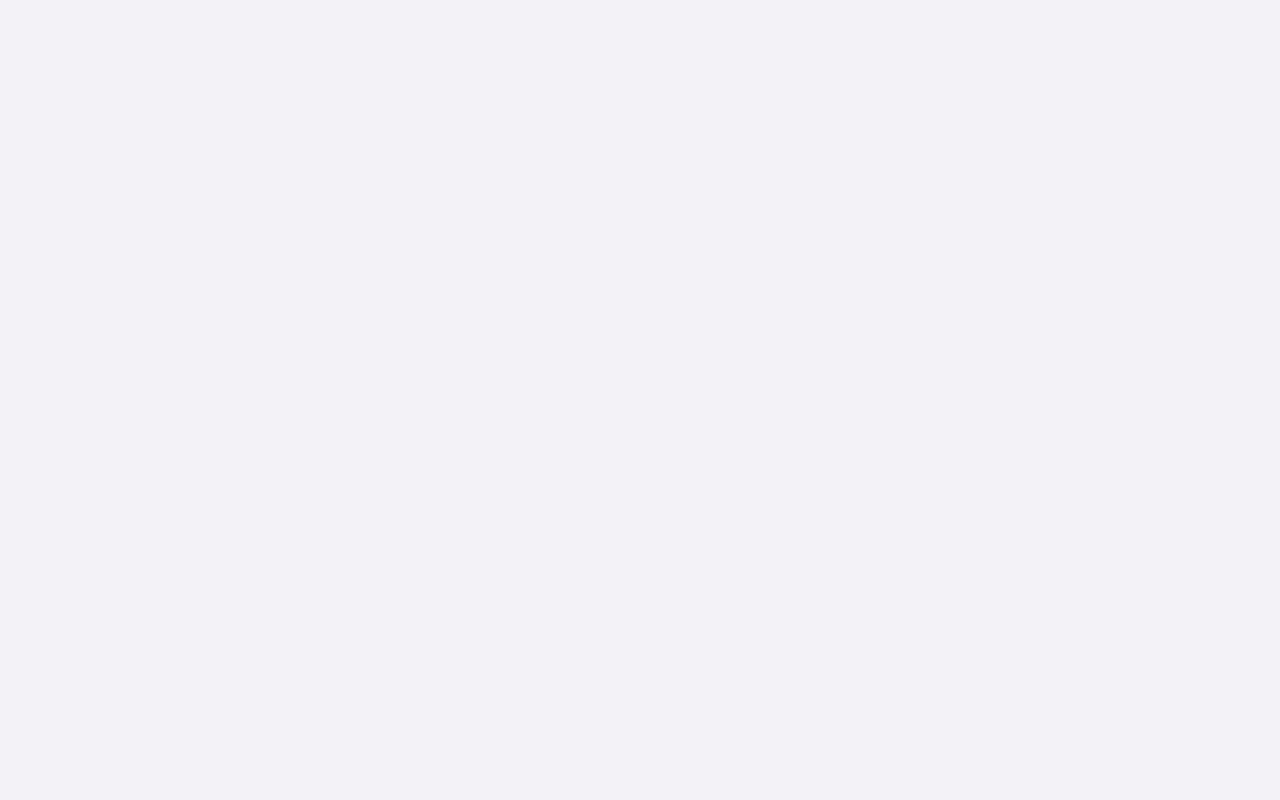
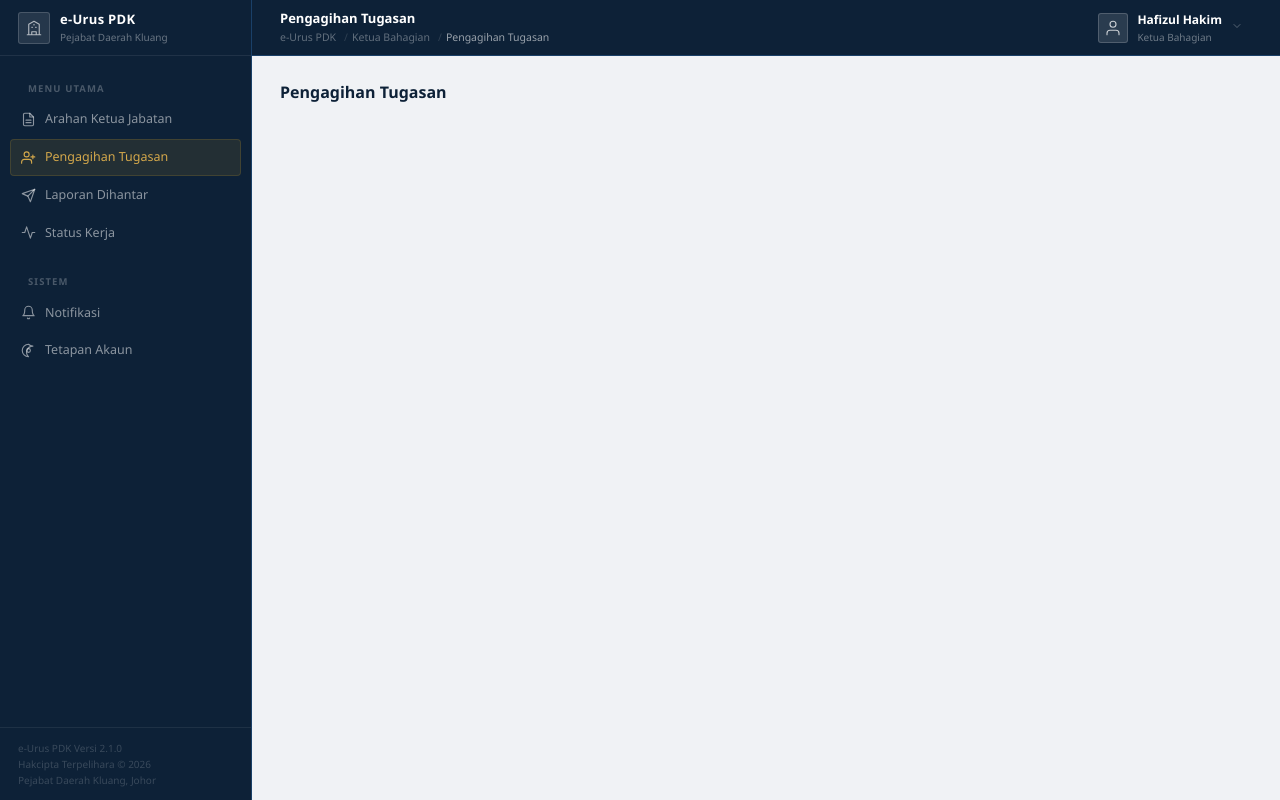
Before and after one commit to tirazman/TRIPLEA-SCSE2243-ADP-PROJECT1, a React (Vite) app in the folder frontend/: page /ketua-bahagian/pengagihan-tugasan in a window 1280 px wide. Before the commit this address had no page. Built offline with nearby package versions, Linux system fonts and the light colour scheme.

Commit message:
Add Dashboard Ketua Bahagian

```diff
--- a/frontend/src/App.jsx
+++ b/frontend/src/App.jsx
@@ -4,7 +4,12 @@ import Login from "./view/Auth/Login";
 
 import PTDashboard from "./view/PembantuTadbir/PTDashboard";
 import KJDashboard from "./view/KetuaJabatan/KJDashboard";
+
 import KBDashboard from "./view/KetuaBahagian/KBDashboard";
+import KBArahanKetuaJabatan from "./view/KetuaBahagian/KBArahanKetuaJabatan";
+import KBPengagihanTugasan from "./view/KetuaBahagian/KBPengagihanTugasan";
+import KBLaporanDihantar from "./view/KetuaBahagian/KBLaporanDihantar";
+import KBStatusKerja from "./view/KetuaBahagian/KBStatusKerja";
 
 import PPLDashboard from "./view/PegawaiPenyediaLaporan/PPLDashboard";
 import PPLStatusKerja from "./view/PegawaiPenyediaLaporan/PPLStatusKerja";
@@ -22,7 +27,15 @@ function App() {
 
         <Route path="/pembantu-tadbir" element={<PTDashboard />} />
         <Route path="/ketua-jabatan" element={<KJDashboard />} />
-        <Route path="/ketua-bahagian" element={<KBDashboard />} />
+
+        {/*Ketua Bahagian — nested so <Outlet /> inside KBDashboard (the layout wrapper) has somewhere to render the actual page.*/}
+        <Route path="/ketua-bahagian" element={<KBDashboard />}>
+          <Route index element={<Navigate to="arahan-ketua-jabatan" replace />} />
+          <Route path="arahan-ketua-jabatan" element={<KBArahanKetuaJabatan />} />
+          <Route path="pengagihan-tugasan" element={<KBPengagihanTugasan />} />
+          <Route path="laporan-dihantar" element={<KBLaporanDihantar />} />
+          <Route path="status-kerja" element={<KBStatusKerja />} />
+        </Route>
 
         {/* Pegawai Penyedia Laporan */}
         <Route path="/pegawai-penyedia" element={<PPLDashboard />}>
--- /dev/null
+++ b/frontend/src/view/KetuaBahagian/KBArahanKetuaJabatan.jsx
@@ -0,0 +1,19 @@
+import Navbar from "../../components/common/navbar";
+
+export default function KBArahanKetuaJabatan() {
+  return (
+    <>
+      <Navbar
+        title="Arahan Ketua Jabatan"
+        breadcrumbItems={["e-Urus PDK", "Ketua Bahagian", "Arahan Ketua Jabatan"]}
+        userName="Hafizul Hakim"
+        userRole="Ketua Bahagian"
+      />
+      <div className="content">
+        <h2 style={{ fontSize: 16, fontWeight: 700, color: "var(--navy)" }}>
+          Arahan Ketua Jabatan
+        </h2>
+      </div>
+    </>
+  );
+}
--- a/frontend/src/view/KetuaBahagian/KBDashboard.jsx
+++ b/frontend/src/view/KetuaBahagian/KBDashboard.jsx
@@ -1,7 +1,59 @@
-function KBDashboard() {
-  return (
-    <h1>Ketua Bahagian Dashboard</h1>
-  );
+import DashboardLayout from "../../components/common/DashboardLayout";
+
+/**
+ * KBDashboard — role-specific container for Ketua Bahagian.
+ * Defines this role's menu items here, then hands them to the shared
+ * DashboardLayout (which renders Sidebar + <Outlet /> for the actual page).
+ *
+ * Note: "Notifikasi" and "Tetapan Akaun" are NOT listed here — those are
+ * already hardcoded into the shared Sidebar's "Sistem" section.
+ */
+const menuItems = [
+  {
+    label: "Arahan Ketua Jabatan",
+    path: "/ketua-bahagian/arahan-ketua-jabatan",
+    icon: (
+      <svg viewBox="0 0 24 24" fill="none" stroke="currentColor" strokeLinecap="round" strokeLinejoin="round">
+        <path d="M14 2H6a2 2 0 00-2 2v16a2 2 0 002 2h12a2 2 0 002-2V8z" />
+        <polyline points="14 2 14 8 20 8" />
+        <line x1="16" y1="13" x2="8" y2="13" />
+        <line x1="16" y1="17" x2="8" y2="17" />
+      </svg>
+    ),
+  },
+  {
+    label: "Pengagihan Tugasan",
+    path: "/ketua-bahagian/pengagihan-tugasan",
+    icon: (
+      <svg viewBox="0 0 24 24" fill="none" stroke="currentColor" strokeLinecap="round" strokeLinejoin="round">
+        <path d="M17 21v-2a4 4 0 00-4-4H5a4 4 0 00-4 4v2" />
+        <circle cx="9" cy="7" r="4" />
+        <path d="M19 8v6" />
+        <path d="M22 11h-6" />
+      </svg>
+    ),
+  },
+  {
+    label: "Laporan Dihantar",
+    path: "/ketua-bahagian/laporan-dihantar",
+    icon: (
+      <svg viewBox="0 0 24 24" fill="none" stroke="currentColor" strokeLinecap="round" strokeLinejoin="round">
+        <path d="M22 2L11 13" />
+        <path d="M22 2L15 22 11 13 2 9l20-7z" />
+      </svg>
+    ),
+  },
+  {
+    label: "Status Kerja",
+    path: "/ketua-bahagian/status-kerja",
+    icon: (
+      <svg viewBox="0 0 24 24" fill="none" stroke="currentColor" strokeLinecap="round" strokeLinejoin="round">
+        <polyline points="22 12 18 12 15 21 9 3 6 12 2 12" />
+      </svg>
+    ),
+  },
+];
+
+export default function KBDashboard() {
+  return <DashboardLayout menuItems={menuItems} />;
 }
-
-export default KBDashboard;
--- /dev/null
+++ b/frontend/src/view/KetuaBahagian/KBLaporanDihantar.jsx
@@ -0,0 +1,19 @@
+import Navbar from "../../components/common/navbar";
+
+export default function KBLaporanDihantar() {
+  return (
+    <>
+      <Navbar
+        title="Laporan Dihantar"
+        breadcrumbItems={["e-Urus PDK", "Ketua Bahagian", "Laporan Dihantar"]}
+        userName="Hafizul Hakim"
+        userRole="Ketua Bahagian"
+      />
+      <div className="content">
+        <h2 style={{ fontSize: 16, fontWeight: 700, color: "var(--navy)" }}>
+          Laporan Dihantar
+        </h2>
+      </div>
+    </>
+  );
+}
--- /dev/null
+++ b/frontend/src/view/KetuaBahagian/KBPengagihanTugasan.jsx
@@ -0,0 +1,19 @@
+import Navbar from "../../components/common/navbar";
+
+export default function KBPengagihanTugasan() {
+  return (
+    <>
+      <Navbar
+        title="Pengagihan Tugasan"
+        breadcrumbItems={["e-Urus PDK", "Ketua Bahagian", "Pengagihan Tugasan"]}
+        userName="Hafizul Hakim"
+        userRole="Ketua Bahagian"
+      />
+      <div className="content">
+        <h2 style={{ fontSize: 16, fontWeight: 700, color: "var(--navy)" }}>
+          Pengagihan Tugasan
+        </h2>
+      </div>
+    </>
+  );
+}
--- /dev/null
+++ b/frontend/src/view/KetuaBahagian/KBStatusKerja.jsx
@@ -0,0 +1,19 @@
+import Navbar from "../../components/common/navbar";
+
+export default function KBStatusKerja() {
+  return (
+    <>
+      <Navbar
+        title="Status Kerja"
+        breadcrumbItems={["e-Urus PDK", "Ketua Bahagian", "Status Kerja"]}
+        userName="Hafizul Hakim"
+        userRole="Ketua Bahagian"
+      />
+      <div className="content">
+        <h2 style={{ fontSize: 16, fontWeight: 700, color: "var(--navy)" }}>
+          Status Kerja
+        </h2>
+      </div>
+    </>
+  );
+}
```
